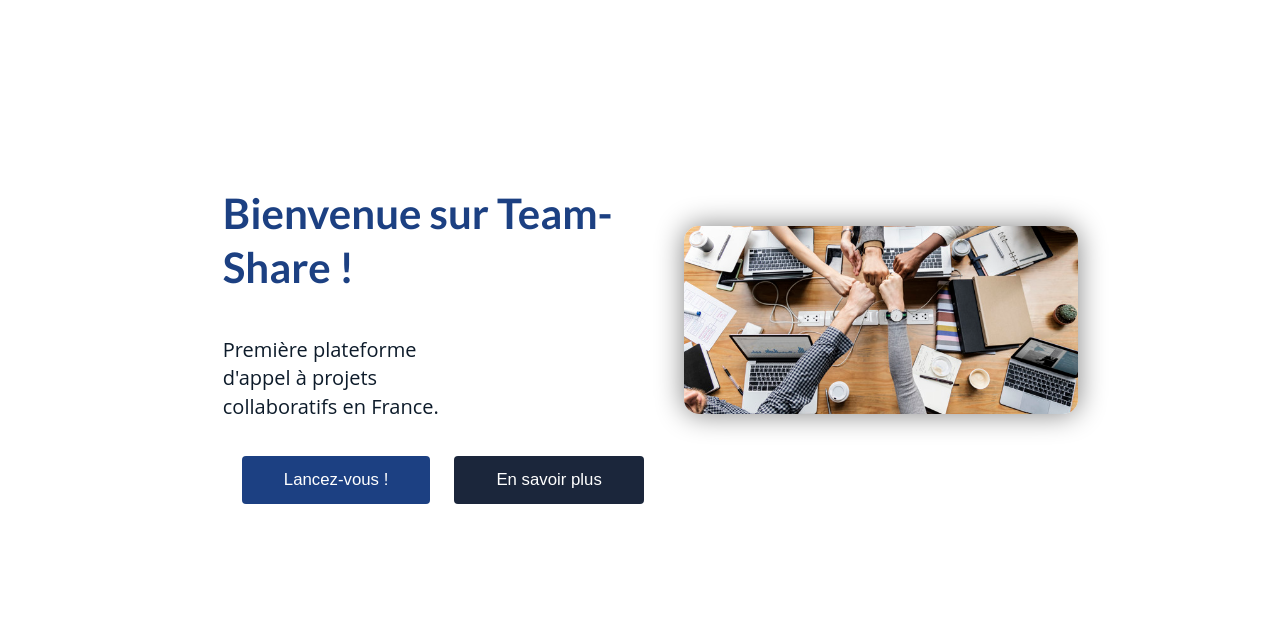
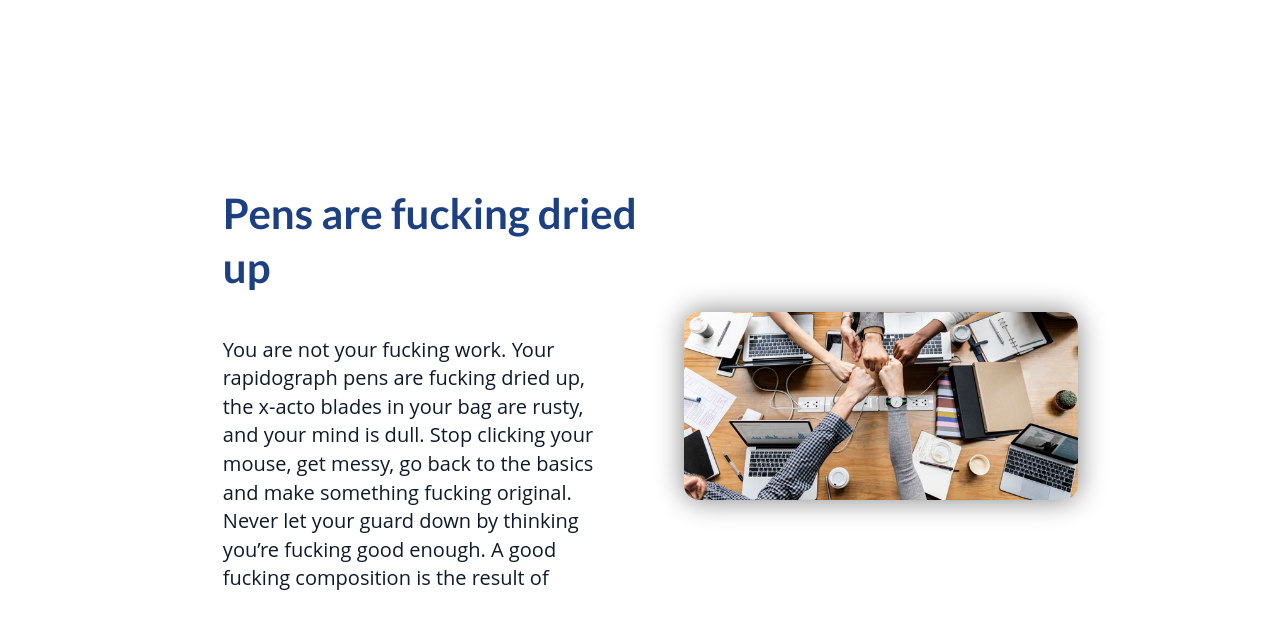
Before and after one commit to Naddiya/Cocode, a React app in the folder cocode-front/: page / in a window 1280 px wide. Shown: the part 174-799 px from the top of the page. Built offline with nearby package versions, Linux system fonts and the light colour scheme.

Commit message:
back folder

```diff
--- a/cocode-front/src/components/Home/home.scss
+++ b/cocode-front/src/components/Home/home.scss
@@ -26,8 +26,9 @@
 
     &-subtitle {
         font-size: 20px;
-        width: 60%;
+        width: 90%;
         padding: .5rem 1.5rem;
+        // -ms-text-justify: auto;
     }
 
     &-buttons {
--- a/cocode-front/src/components/Home/index.js
+++ b/cocode-front/src/components/Home/index.js
@@ -12,8 +12,13 @@ const Home = () => (
     <main className="main-container">
 
       <div className="welcome">
-        <h1 className="welcome-title">Bienvenue sur Team-Share !</h1>
-        <p className="welcome-subtitle">Première plateforme d'appel à projets collaboratifs en France.</p>
+        <h1 className="welcome-title">Pens are fucking dried up </h1>
+        <p className="welcome-subtitle">
+          You are not your fucking work. Your rapidograph pens are fucking dried up, the x-acto blades in your bag are rusty,
+          and your mind is dull. Stop clicking your mouse, get messy, go back to the basics and make something fucking original.
+          Never let your guard down by thinking you’re fucking good enough. A good fucking composition is the result of
+
+        </p>
 
         <div className="welcome-buttons">
           <NavLink to="/project-creation"><button className="welcome-buttons-button cta-button">Lancez-vous !</button></NavLink>
```
